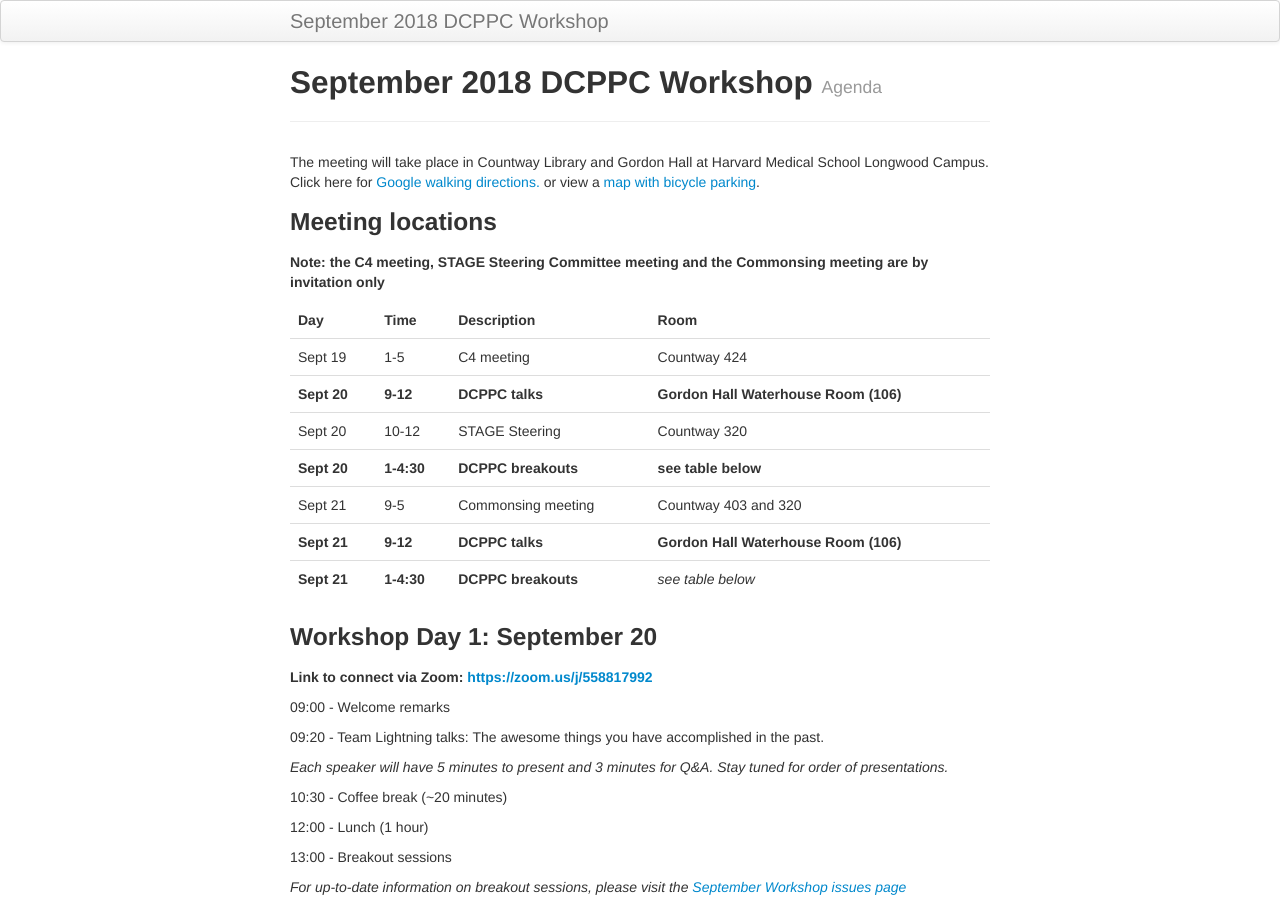
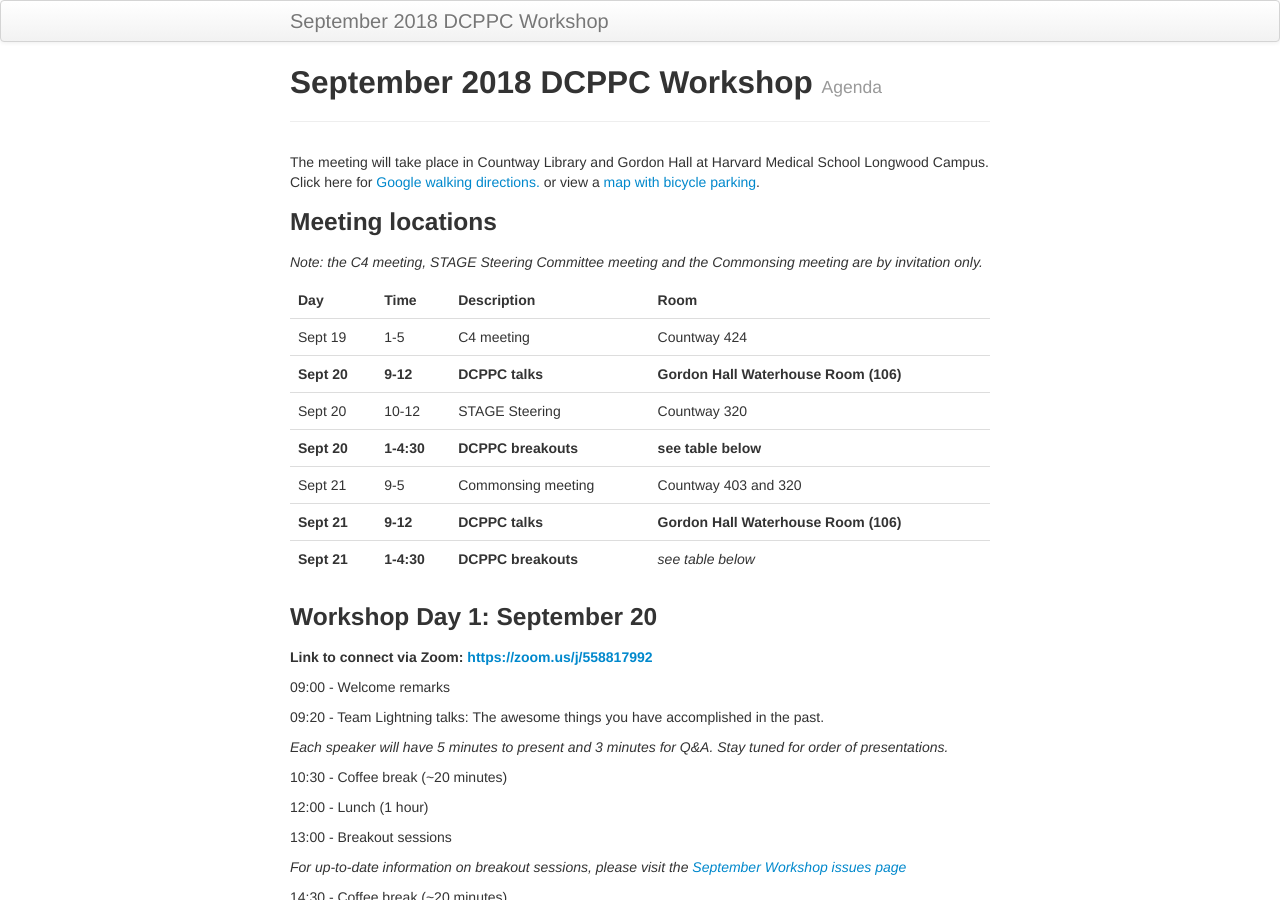
Before and after one commit to dcppc/2018-september-workshop, a Jekyll site: the page built from docs/agenda.md, in a window 1280 px wide and 900 px high. Built offline with Jekyll 4.4.1, drawn with Linux system fonts in a browser that asks for light colours.

Commit message:
formatting

```diff
--- a/docs/agenda.md
+++ b/docs/agenda.md
@@ -8,7 +8,7 @@ The meeting will take place in Countway Library and Gordon Hall at Harvard Medic
 
 ### Meeting locations
 
-__Note: the C4 meeting, STAGE Steering Committee meeting and the Commonsing meeting are by invitation only__
+_Note: the C4 meeting, STAGE Steering Committee meeting and the Commonsing meeting are by invitation only._
 
 Day | Time | Description | Room
 --- | --- |:--- | ---
```
